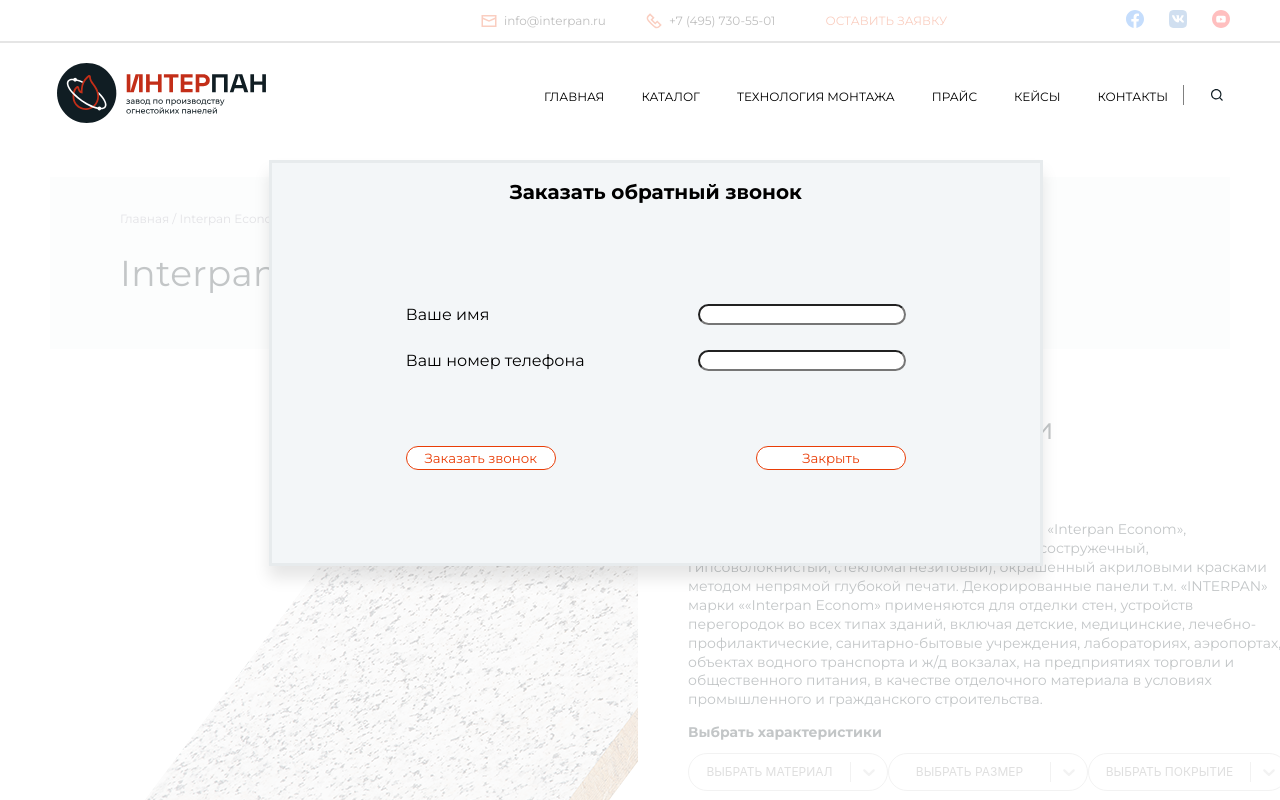
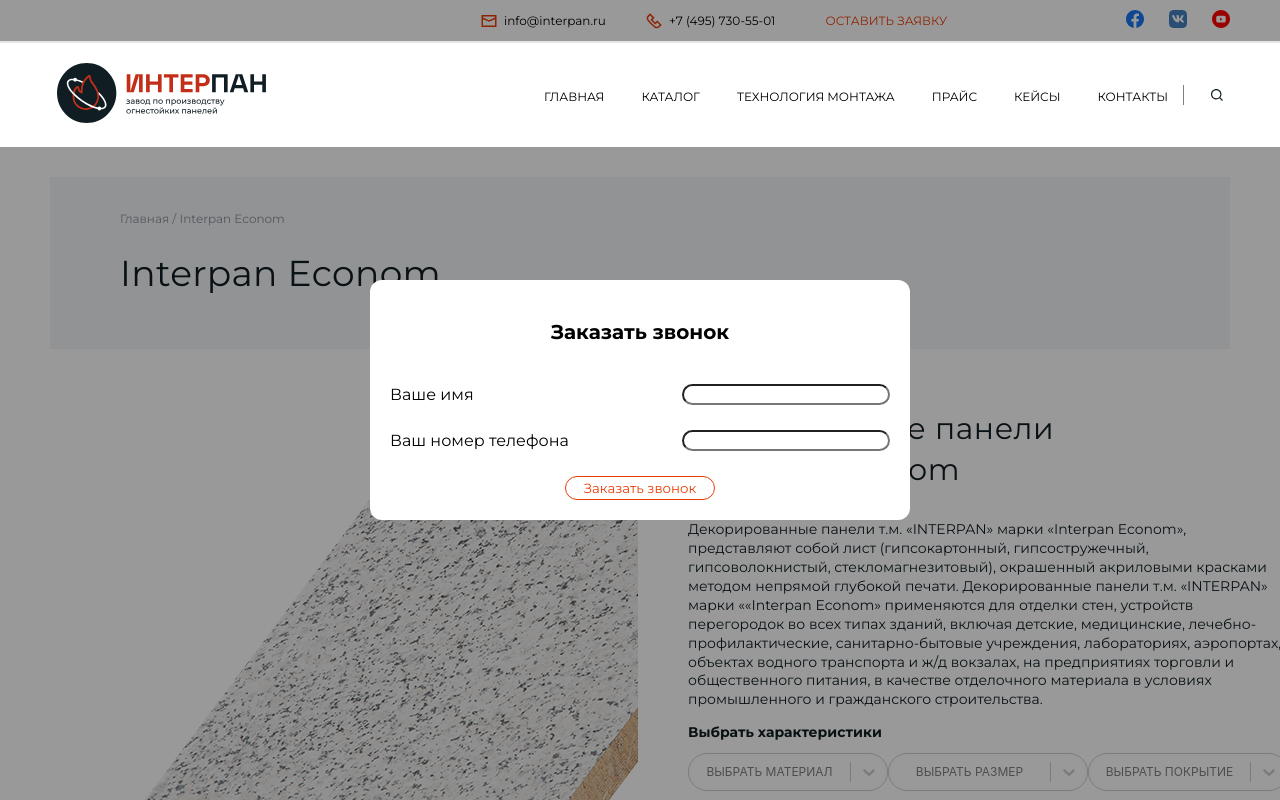
Before and after one commit to Ilya26071995/new, a React app: page /econom in a window 1280 px wide. Both pictures are taken after a click on the link "ОСТАВИТЬ ЗАЯВКУ". Shown: the top 800 px of the page. Built offline with nearby package versions, Linux system fonts and the light colour scheme.

Commit message:
fix schema, select, modal

```diff
--- a/src/components/Connection/Connection.module.scss
+++ b/src/components/Connection/Connection.module.scss
@@ -31,6 +31,7 @@
   padding-top: 10px;
   padding-right: 50px;
   padding-bottom: 10px;
+  position: relative;
 }
 
 .link {
--- a/src/components/Connection/Index.tsx
+++ b/src/components/Connection/Index.tsx
@@ -2,11 +2,11 @@
 import s from "./Connection.module.scss";
 import { SocialIcon } from "../SocialIcon/index";
 import ReactDOM from "react-dom";
-// TODO: Тут используй нативный createPortal из реакта
-import Modal from "react-modal";
+
 import * as yup from "yup";
 import { yupResolver } from "@hookform/resolvers/yup";
 import { useForm } from "react-hook-form";
+import { Modal } from "../Modal";
 
 const connection = [
   {
@@ -39,58 +39,7 @@
 });
 
 const Connection = () => {
-  const [modalIsOpen, setModalIsOpen] = useState(false);
-
-  const openModal = () => {
-    setModalIsOpen(true);
-  };
-
-  const closeModal = () => {
-    setModalIsOpen(false);
-  };
-
-  const onSubmit = (data: any) => {
-    console.log(data);
-    reset();
-  };
-
-  const {
-    register,
-    handleSubmit,
-    formState: { errors },
-    reset,
-  } = useForm({
-    mode: "onChange",
-    resolver: yupResolver(schema),
-  });
-
-  const modalContent = (
-    <div className={s.modalCont}>
-      <h2 className={s.modalTitle}>Заказать обратный звонок</h2>
-      <form className={s.form} onSubmit={handleSubmit(onSubmit)}>
-        <div className={s.cont}>
-          <label className={s.label}>
-            Ваше имя
-            <input className={s.input} type="text" {...register("name")} />
-          </label>
-          <p className={s.error}>{errors.name?.message}</p>
-        </div>
-        <div className={s.cont}>
-          <label className={s.label}>
-            Ваш номер телефона
-            <input className={s.input} type="text" {...register("phone")} />
-          </label>
-          <p className={s.error}>{errors.phone?.message}</p>
-        </div>
-        <div className={s.buttons}>
-          <input className={s.button} type="submit" value="Заказать звонок" />{" "}
-          <button className={s.close} onClick={closeModal}>
-            Закрыть
-          </button>
-        </div>
-      </form>
-    </div>
-  );
+  const [modalActive, setModalActive] = useState(true);
 
   return (
     <div className={s.container}>
@@ -98,20 +47,17 @@
         {connection.map(({ link, vid, text, img }, index) => (
           <div className={s.link} key={index}>
             <img src={img} className={img} />
-            <a className={s[vid]} href={link} onClick={openModal}>
+            <a
+              className={s[vid]}
+              href={link}
+              onClick={() => setModalActive(!modalActive)}
+            >
               {text}
             </a>
           </div>
         ))}
         {ReactDOM.createPortal(
-          <Modal
-            isOpen={modalIsOpen}
-            onRequestClose={closeModal}
-            ariaHideApp={false}
-            className={s.modal}
-          >
-            {modalContent}
-          </Modal>,
+          <Modal active={modalActive} setActive={setModalActive} />,
           document.body
         )}
       </div>
--- a/src/components/Form/index.tsx
+++ b/src/components/Form/index.tsx
@@ -4,36 +4,7 @@
 import cn from "classnames";
 import * as yup from "yup";
 import { yupResolver } from "@hookform/resolvers/yup";
-
-// TODO: Схему лучше выносить в отдельный файл, например, validations/index.ts
-const schema = yup.object({
-  phone: yup
-    .string()
-    .required("Введите номер")
-    .min(10, "Минимум 11 цифр")
-    .max(15, "Максимум 11 цифр")
-    .matches(/([0-9])/, "Только цифры"),
-  name: yup
-    .string()
-    .required("Введите имя")
-    .min(2, "Минимум 2 буквы")
-    .max(10, "Максимум 10 букв")
-    .matches(/^[a-zA-Zа-яА-Я]*$/, "Только буквы"),
-  organization: yup
-    .string()
-    .required("Введите название организации")
-    .min(2, "Минимум 2 буквы")
-    .matches(/^[a-zA-Zа-яА-Я\s]*$/, "Только буквы"),
-  mail: yup
-    .string()
-    .required("Введите e-mail")
-    .matches(/^[a-zA-Z0-9_.+-]+@[a-zA-Z0-9-]+.[a-zA-Z0-9-.]+$/),
-  text: yup
-    .string()
-    .required("Введите текст сообщения")
-    .min(20, "Минимум 20 букв")
-    .matches(/^[a-zA-Zа-яА-Я\s]*$/, "Только буквы"),
-});
+import { FormSchema } from "../../validations";
 
 const Form = () => {
   const {
@@ -43,7 +14,7 @@
     reset,
   } = useForm({
     mode: "onChange",
-    resolver: yupResolver(schema),
+    resolver: yupResolver(FormSchema),
   });
   const onSubmit = (data: any) => {
     console.log(data);
@@ -60,44 +31,77 @@
     <div className={s.container}>
       <h2 className={s.title}>Офис</h2>
       <form onSubmit={handleSubmit(onSubmit)} className={s.flex}>
-        <label className={s.miniFlex} htmlFor='name'>
+        <label className={s.miniFlex} htmlFor="name">
           Ваше имя
-          <input className={s.input} type='text' id='name' {...register("name")} />
+          <input
+            className={s.input}
+            type="text"
+            id="name"
+            {...register("name")}
+          />
           <p>{errors.name?.message}</p>
         </label>
-        <label className={s.miniFlex} htmlFor='phone'>
+        <label className={s.miniFlex} htmlFor="phone">
           Телефон
-          <input className={s.input} type='text' id='phone' {...register("phone")} />
+          <input
+            className={s.input}
+            type="text"
+            id="phone"
+            {...register("phone")}
+          />
           <p>{errors.phone?.message}</p>
         </label>
-        <label className={s.miniFlex} htmlFor='organization'>
+        <label className={s.miniFlex} htmlFor="organization">
           Название организации
-          <input className={s.input} type='text' id='organization' {...register("organization")} />
+          <input
+            className={s.input}
+            type="text"
+            id="organization"
+            {...register("organization")}
+          />
           <p>{errors.organization?.message}</p>
         </label>
-        <label className={s.miniFlex} htmlFor='mail'>
+        <label className={s.miniFlex} htmlFor="mail">
           E-mail
-          <input className={s.input} type='text' id='mail' {...register("mail")} />
+          <input
+            className={s.input}
+            type="text"
+            id="mail"
+            {...register("mail")}
+          />
           <p>{errors.mail?.message}</p>
         </label>
         <div className={s.area}>
-          <label htmlFor='text' className={s.label}>
+          <label htmlFor="text" className={s.label}>
             Текст сообщения
-            <textarea id='text' {...register("text")} className={cn(s.input, s.textarea)}></textarea>
+            <textarea
+              id="text"
+              {...register("text")}
+              className={cn(s.input, s.textarea)}
+            ></textarea>
             <p>{errors.text?.message}</p>
           </label>
         </div>
         <div className={s.send}>
           <div className={s.checkbox}>
-            <input onClick={clickFun} type='checkbox'></input>
+            <input onClick={clickFun} type="checkbox"></input>
             <p className={s.text}>
               Нажимая на кнопку «Отправить», вы соглашаетесь с{" "}
-              <a href='../files/confidentiality.docx' download className={s.line}>
+              <a
+                href="../files/confidentiality.docx"
+                download
+                className={s.line}
+              >
                 Условиями использования и Политикой конфиденциальности.
               </a>
             </p>
           </div>
-          <input className={cn(s.btn, !disabled ? s.false : "")} type='submit' value='Отправить' disabled={!disabled} />
+          <input
+            className={cn(s.btn, !disabled ? s.false : "")}
+            type="submit"
+            value="Отправить"
+            disabled={!disabled}
+          />
         </div>
       </form>
     </div>
--- /dev/null
+++ b/src/components/Modal/Modal.module.scss
@@ -0,0 +1,79 @@
+.modal {
+  width: 100%;
+  height: 100%;
+  background-color: rgba(0, 0, 0, 0.4);
+  position: absolute;
+  top: 0;
+  left: 0;
+  display: flex;
+  align-items: center;
+  justify-content: center;
+}
+
+.active {
+  display: none;
+}
+
+.modalContent {
+  padding: 20px;
+  border-radius: 12px;
+  background-color: white;
+  text-align: center;
+}
+
+.form {
+  display: flex;
+  flex-direction: column;
+  gap: 20px;
+  width: 500px;
+  margin: 0 auto;
+}
+
+.label {
+  display: flex;
+  align-items: center;
+  font-weight: 400;
+  font-size: 16px;
+  font-family: "Montserrat", sans-serif;
+}
+
+.input {
+  width: 200px;
+  border-radius: 20px;
+  margin-left: auto;
+}
+
+.error {
+  text-align: right;
+  margin: 0;
+  padding-top: 5px;
+}
+
+.button {
+  padding: 3px 0;
+  width: 150px;
+  border-radius: 20px;
+  font-family: "Montserrat", sans-serif;
+  color: #e93d07;
+  background-color: white;
+  border: 1px solid #e93d07;
+  transition: color 0.3s ease-in-out, background-color 0.3s ease-in-out;
+}
+
+.button:hover {
+  color: white;
+  background-color: #e93d07;
+  cursor: pointer;
+}
+
+.modalTitle {
+  font-weight: 600;
+  font-size: 20px;
+  font-family: "Montserrat", sans-serif;
+  margin: 20px 0 40px 0;
+  text-align: center;
+}
+
+.modalCont {
+  text-align: center;
+}
--- /dev/null
+++ b/src/components/Modal/index.tsx
@@ -0,0 +1,64 @@
+import React from "react";
+import s from "./Modal.module.scss";
+import cn from "classnames";
+import { useForm } from "react-hook-form";
+import { yupResolver } from "@hookform/resolvers/yup";
+import { ModalSchema } from "../../validations";
+
+interface PropsType {
+  active: any;
+  setActive: any;
+}
+
+const Modal = ({ active, setActive }: PropsType) => {
+  const onSubmit = (data: any) => {
+    console.log(data);
+    reset();
+  };
+  const {
+    register,
+    handleSubmit,
+    formState: { errors },
+    reset,
+  } = useForm({
+    mode: "onChange",
+    resolver: yupResolver(ModalSchema),
+  });
+
+  return (
+    <div
+      className={cn(active ? s.modal && s.active : s.modal)}
+      onClick={() => setActive(!active)}
+    >
+      <div className={s.modalContent} onClick={(e) => e.stopPropagation()}>
+        <h1 className={s.modalTitle}>Заказать звонок</h1>
+        <form className={s.form} onSubmit={handleSubmit(onSubmit)} id="form">
+          <div className={s.cont}>
+            <label className={s.label}>
+              Ваше имя
+              <input className={s.input} type="text" {...register("name")} />
+            </label>
+            <p className={s.error}>{errors.name?.message}</p>
+          </div>
+          <div className={s.cont}>
+            <label className={s.label}>
+              Ваш номер телефона
+              <input className={s.input} type="text" {...register("phone")} />
+            </label>
+            <p className={s.error}>{errors.phone?.message}</p>
+          </div>
+          <div className={s.buttons}>
+            <input
+              type="submit"
+              className={s.button}
+              value="Заказать звонок"
+              form="form"
+            />{" "}
+          </div>
+        </form>
+      </div>
+    </div>
+  );
+};
+
+export { Modal };
--- a/src/components/Selects/index.tsx
+++ b/src/components/Selects/index.tsx
@@ -58,8 +58,8 @@
 
 const Selects = () => {
   const [defaultValue, setDefaultValue] = useState(null);
-  const handleChange = (e: any) => {
-    setDefaultValue(e);
+  const handleChange = (defaultValue: any) => {
+    setDefaultValue(defaultValue);
     console.log(defaultValue);
   };
   return (
--- /dev/null
+++ b/src/validations/index.ts
@@ -0,0 +1,67 @@
+import * as yup from "yup";
+
+const ModalSchema = yup.object({
+  material: yup.string(),
+  size: yup.string(),
+  name: yup
+    .string()
+    .required("Укажите имя")
+    .matches(/([aA-zZаА-яЯ])/, "Только буквы"),
+  phone: yup
+    .string()
+    .required("Укажите номер телефона")
+    .matches(/([0-9])/, "Только цифры"),
+});
+
+const LeftSchema = yup.object({
+  material: yup.string(),
+  size: yup.string(),
+  quantity: yup
+    .string()
+    .required("Укажите количество панелей")
+    .matches(/([0-9])/, "Только цифры"),
+  meters: yup
+    .string()
+    .required("Укажите количество квадратных метров")
+    .matches(/([0-9])/, "Только цифры"),
+});
+
+const RightSchema = yup.object({
+  material: yup.string(),
+  size: yup.string(),
+  quantity: yup
+    .string()
+    .required("Укажите количество панелей")
+    .matches(/([0-9])/, "Только цифры"),
+});
+
+const FormSchema = yup.object({
+  phone: yup
+    .string()
+    .required("Введите номер")
+    .min(10, "Минимум 11 цифр")
+    .max(15, "Максимум 11 цифр")
+    .matches(/([0-9])/, "Только цифры"),
+  name: yup
+    .string()
+    .required("Введите имя")
+    .min(2, "Минимум 2 буквы")
+    .max(10, "Максимум 10 букв")
+    .matches(/^[a-zA-Zа-яА-Я]*$/, "Только буквы"),
+  organization: yup
+    .string()
+    .required("Введите название организации")
+    .min(2, "Минимум 2 буквы")
+    .matches(/^[a-zA-Zа-яА-Я\s]*$/, "Только буквы"),
+  mail: yup
+    .string()
+    .required("Введите e-mail")
+    .matches(/^[a-zA-Z0-9_.+-]+@[a-zA-Z0-9-]+.[a-zA-Z0-9-.]+$/),
+  text: yup
+    .string()
+    .required("Введите текст сообщения")
+    .min(20, "Минимум 20 букв")
+    .matches(/^[a-zA-Zа-яА-Я\s]*$/, "Только буквы"),
+});
+
+export { ModalSchema, LeftSchema, RightSchema, FormSchema };
```
Also changed, not shown: src/components/LeftForm/index.tsx (+5 -17 lines), src/components/RightForm/index.tsx (+5 -18 lines).
